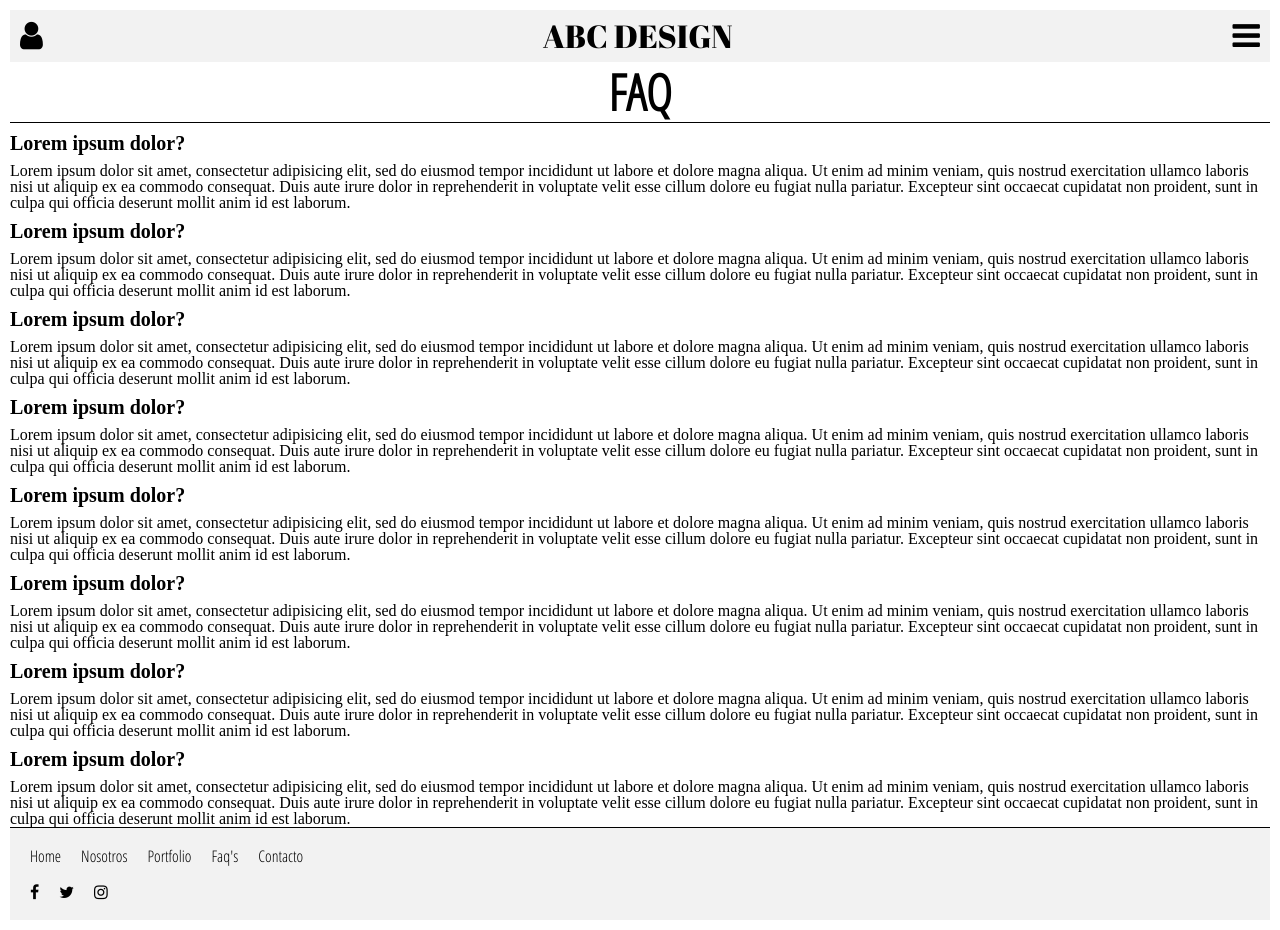
After one commit to patornague/Proyecto-Final, a PHP site: page /html/faq.html in a window 1280 px wide. The commit adds this page. Run offline with PHP 8.4, Linux system fonts and the light colour scheme.

Commit message:
boceto final

```diff
--- /dev/null
+++ b/css/faq.css
@@ -0,0 +1,151 @@
+html, body, div, span, applet, object, iframe,
+h1, h2, h3, h4, h5, h6, p, blockquote, pre,
+a, abbr, acronym, address, big, cite, code,
+del, dfn, em, img, ins, kbd, q, s, samp,
+small, strike, strong, sub, sup, tt, var,
+b, u, i, center,
+dl, dt, dd, ol, ul, li,
+fieldset, form, label, legend,
+table, caption, tbody, tfoot, thead, tr, th, td,
+article, aside, canvas, details, embed,
+figure, figcaption, footer, header, hgroup,
+menu, nav, output, ruby, section, summary,
+time, mark, audio, video {
+	margin: 0;
+	padding: 0;
+	border: 0;
+	font-size: 100%;
+	font: inherit;
+	vertical-align: baseline;
+}
+article, aside, details, figcaption, figure,
+footer, header, hgroup, menu, nav, section {
+	display: block;
+}
+body {
+	line-height: 1;
+}
+ol, ul {
+	list-style: none;
+}
+blockquote, q {
+	quotes: none;
+}
+blockquote:before, blockquote:after,
+q:before, q:after {
+	content: '';
+	content: none;
+}
+table {
+	border-collapse: collapse;
+	border-spacing: 0;
+}
+* {
+  box-sizing: border-box;
+	font-size: 16px;
+}
+/* ==================== */
+body{
+	width: 100%;
+  background: #fff;
+  margin: 0 auto;
+}
+.main-header{
+	width: 100%;
+	background: #f2f2f2;
+	display: flex;
+	flex-wrap: wrap;
+	justify-content: space-between;
+}
+a.user{
+	font-size: 2em;
+	padding: 10px;
+}
+a.toggle-nav{
+	font-size: 2em;
+	padding: 10px;
+}
+h1{
+	font-family: 'Abril Fatface', cursive;
+  font-size: 2em;
+	padding: 10px;
+	text-transform: uppercase;
+}
+.main-nav{
+	display: none;
+	font-family: 'Open Sans Condensed',sans-serif;
+}
+.main-body{
+	font-family: 'Open Sans Condensed',sans-serif;
+}
+
+h2{
+	font-size: 1.5em;
+	font-family: 'Open Sans Condensed',sans-serif;
+	text-transform: uppercase;
+	padding: 5px;
+	border-bottom: 1px solid #000;
+}
+.main-footer{
+	font-family: 'Open Sans Condensed',sans-serif;
+
+	width: 100%;
+	background: #f2f2f2;
+  border-top: 1px solid #000;
+  padding: 10px;
+}
+.contact{
+	overflow: hidden;
+}
+.contact li{
+  float: left;
+  text-transform: capitalize;
+  padding: 10px;
+}
+.social{
+	overflow: hidden;
+	width: 100%;
+}
+.social li{
+	float: left;
+	padding: 10px;
+}
+a{
+	text-decoration: none;
+	color: inherit;
+}
+/* ====================== */
+@media (min-width:1024px) {
+	.main-nav{
+		display: none;
+		font-size: 2em;
+	  padding: 10px;
+	}
+	.main-nav i {
+	  float: left;
+	}
+	.main-nav ul {
+	  float: left;
+	}
+	.main-nav li {
+	  float: left;
+	  text-transform: capitalize;
+	  padding: 0px 10px;
+	  border-right:1px solid #fff;
+	}
+
+	}
+body{
+  padding: 10px;
+}
+h2 {
+  text-align: center;
+  font-size: 50px;
+  font-weight: bold;
+}
+h3{
+  font-size: 20px;
+  font-weight: bold;
+  padding-top: 10px;
+  padding-bottom: 10px;
+}
--- /dev/null
+++ b/html/faq.html
@@ -0,0 +1,65 @@
+<!DOCTYPE html>
+<html lang="en" dir="ltr">
+  <head>
+    <meta charset="utf-8">
+    <title>FAQ</title>
+    <link rel="stylesheet" href="../css/faq.css">
+    <link rel="stylesheet" href="https://stackpath.bootstrapcdn.com/font-awesome/4.7.0/css/font-awesome.min.css">
+    <link href="https://fonts.googleapis.com/css?family=Abril+Fatface|Open+Sans+Condensed:300" rel="stylesheet">
+  </head>
+  <body>
+    <header class="main-header">
+          <a href="login.html" class="user">
+            <span class="fa fa-user"></span>
+          </a>
+          <a href="proyecto-final.html"><h1>abc design</h1></a>
+          <a href="#" class="toggle-nav">
+            <span class="fa fa-bars"></span>
+          </a>
+          <ul class="main-nav">
+            <li><a href="#">home</a></li>
+            <li><a href="#">nosotros</a></li>
+            <li><a href="#">portfolio</a></li>
+            <li><a href="#">faq's</a></li>
+            <li><a href="#">contact</a></li>
+          </ul>
+        </header>
+      <main>
+    <h2>FAQ</h2>
+    <h3>Lorem ipsum dolor?</h3>
+    Lorem ipsum dolor sit amet, consectetur adipisicing elit, sed do eiusmod tempor incididunt ut labore et dolore magna aliqua. Ut enim ad minim veniam, quis nostrud exercitation ullamco laboris nisi ut aliquip ex ea commodo consequat. Duis aute irure dolor in reprehenderit in voluptate velit esse cillum dolore eu fugiat nulla pariatur. Excepteur sint occaecat cupidatat non proident, sunt in culpa qui officia deserunt mollit anim id est laborum.
+    <h3>Lorem ipsum dolor?</h3>
+    Lorem ipsum dolor sit amet, consectetur adipisicing elit, sed do eiusmod tempor incididunt ut labore et dolore magna aliqua. Ut enim ad minim veniam, quis nostrud exercitation ullamco laboris nisi ut aliquip ex ea commodo consequat. Duis aute irure dolor in reprehenderit in voluptate velit esse cillum dolore eu fugiat nulla pariatur. Excepteur sint occaecat cupidatat non proident, sunt in culpa qui officia deserunt mollit anim id est laborum.
+    <h3>Lorem ipsum dolor?</h3>
+    Lorem ipsum dolor sit amet, consectetur adipisicing elit, sed do eiusmod tempor incididunt ut labore et dolore magna aliqua. Ut enim ad minim veniam, quis nostrud exercitation ullamco laboris nisi ut aliquip ex ea commodo consequat. Duis aute irure dolor in reprehenderit in voluptate velit esse cillum dolore eu fugiat nulla pariatur. Excepteur sint occaecat cupidatat non proident, sunt in culpa qui officia deserunt mollit anim id est laborum.
+    <h3>Lorem ipsum dolor?</h3>
+    Lorem ipsum dolor sit amet, consectetur adipisicing elit, sed do eiusmod tempor incididunt ut labore et dolore magna aliqua. Ut enim ad minim veniam, quis nostrud exercitation ullamco laboris nisi ut aliquip ex ea commodo consequat. Duis aute irure dolor in reprehenderit in voluptate velit esse cillum dolore eu fugiat nulla pariatur. Excepteur sint occaecat cupidatat non proident, sunt in culpa qui officia deserunt mollit anim id est laborum.
+    <h3>Lorem ipsum dolor?</h3>
+    Lorem ipsum dolor sit amet, consectetur adipisicing elit, sed do eiusmod tempor incididunt ut labore et dolore magna aliqua. Ut enim ad minim veniam, quis nostrud exercitation ullamco laboris nisi ut aliquip ex ea commodo consequat. Duis aute irure dolor in reprehenderit in voluptate velit esse cillum dolore eu fugiat nulla pariatur. Excepteur sint occaecat cupidatat non proident, sunt in culpa qui officia deserunt mollit anim id est laborum.
+    <h3>Lorem ipsum dolor?</h3>
+    Lorem ipsum dolor sit amet, consectetur adipisicing elit, sed do eiusmod tempor incididunt ut labore et dolore magna aliqua. Ut enim ad minim veniam, quis nostrud exercitation ullamco laboris nisi ut aliquip ex ea commodo consequat. Duis aute irure dolor in reprehenderit in voluptate velit esse cillum dolore eu fugiat nulla pariatur. Excepteur sint occaecat cupidatat non proident, sunt in culpa qui officia deserunt mollit anim id est laborum.
+    <h3>Lorem ipsum dolor?</h3>
+    Lorem ipsum dolor sit amet, consectetur adipisicing elit, sed do eiusmod tempor incididunt ut labore et dolore magna aliqua. Ut enim ad minim veniam, quis nostrud exercitation ullamco laboris nisi ut aliquip ex ea commodo consequat. Duis aute irure dolor in reprehenderit in voluptate velit esse cillum dolore eu fugiat nulla pariatur. Excepteur sint occaecat cupidatat non proident, sunt in culpa qui officia deserunt mollit anim id est laborum.
+    <h3>Lorem ipsum dolor?</h3>
+    Lorem ipsum dolor sit amet, consectetur adipisicing elit, sed do eiusmod tempor incididunt ut labore et dolore magna aliqua. Ut enim ad minim veniam, quis nostrud exercitation ullamco laboris nisi ut aliquip ex ea commodo consequat. Duis aute irure dolor in reprehenderit in voluptate velit esse cillum dolore eu fugiat nulla pariatur. Excepteur sint occaecat cupidatat non proident, sunt in culpa qui officia deserunt mollit anim id est laborum.
+  </main>
+  <footer class="main-footer">
+        <nav class="contact">
+          <ul>
+            <li><a href="proyecto-final.html">home</a></li>
+            <li><a href="#">nosotros</a></li>
+            <li><a href="#">portfolio</a></li>
+            <li><a href="#">faq's</a></li>
+            <li><a href="#">contacto</a></li>
+          </ul>
+          </nav>
+            <nav class="social">
+          <ul>
+            <li><a href="#"><span class="fa fa-facebook"></span></a></li>
+            <li><a href="#"><span class="fa fa-twitter"></span></a></li>
+            <li><a href="#"><span class="fa fa-instagram"></span></a></li>
+          </ul>
+        </nav>
+      </footer>
+    </body>
+</html>
--- a/html/proyecto-final.html
+++ b/html/proyecto-final.html
@@ -4,14 +4,13 @@
     <meta charset="utf-8">
     <meta name="viewport" content="width=device-width, initial-scale=1.0">
     <link rel="stylesheet" href="https://stackpath.bootstrapcdn.com/font-awesome/4.7.0/css/font-awesome.min.css">
-    <link rel="stylesheet" href="../register.html">
     <link href="https://fonts.googleapis.com/css?family=Abril+Fatface|Open+Sans+Condensed:300,700" rel="stylesheet">
     <link rel="stylesheet" href="../css/styles.css">
     <title>ABC</title>
   </head>
   <body>
       <header class="main-header">
-        <a href="../login.html" class="user">
+        <a href="login.html" class="user">
           <span class="fa fa-user"></span>
         </a>
         <h1>abc design</h1>
@@ -61,7 +60,7 @@
             <li><a href="#">home</a></li>
             <li><a href="#">nosotros</a></li>
             <li><a href="#">portfolio</a></li>
-            <li><a href="#">faq's</a></li>
+            <li><a href="faq.html">faq's</a></li>
             <li><a href="#">contacto</a></li>
           </ul>
         </nav>
--- a/register.html
+++ b/html/register.html
@@ -14,12 +14,13 @@ if ($_POST){
     <meta charset="utf-8">
     <meta name="viewport" content="width=device-width, initial-scale=1.0">
     <title>Registrarse</title>
-    <link rel="stylesheet" href="register.css">
+    <link rel="stylesheet" href="../css/register.css">
   </head>
   <body>
 <div class="register-photo">
   <div class="form-container">
     <div class="image-holder">
+      <img src="../media/interiores.jpg" alt="">
     </div>
     <form method="post">
       <h2 class="text-container">
```
Also changed, not shown: css/register.css (renamed from register.css, +8 -64 lines), html/login.html (renamed from login.html, +4 -4 lines), css/login.css (renamed from login.css), images/loginlogo.jpg (deleted), media/interiores.jpg (renamed from images/interiores.jpg).
